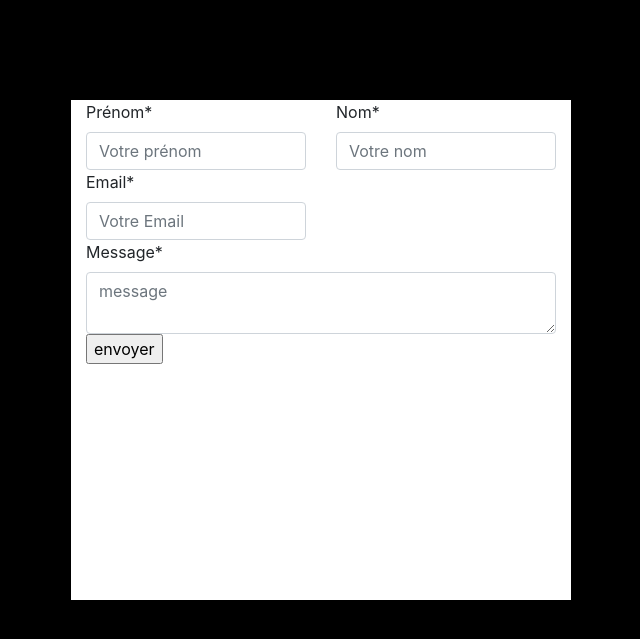
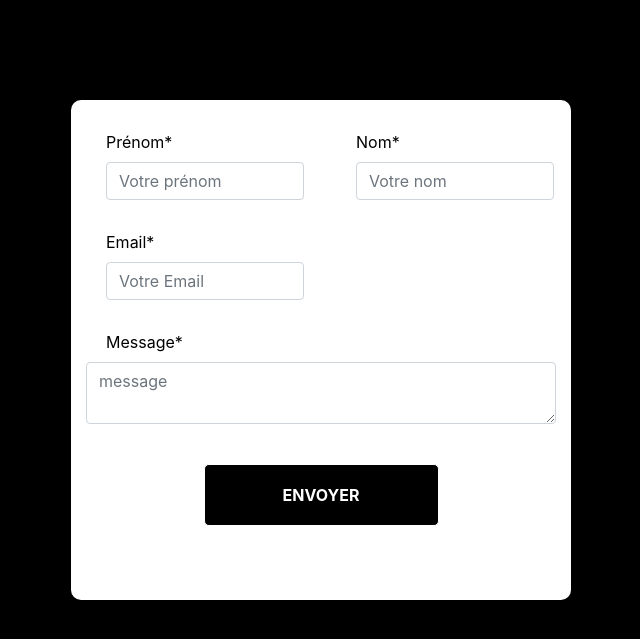
Before and after one commit to CLR60/WebSite-Generator, a PHP site: page /contact.php in a window 1280 px wide. Shown: the part 86-725 px from the top of the page, without its empty margins (319-959 px from the left). Run offline with PHP 8.4, Linux system fonts and the light colour scheme.

Commit message:
Update contactStyle.css

```diff
--- a/css/contactStyle.css
+++ b/css/contactStyle.css
@@ -8,4 +8,39 @@ body{
 	height: 500px;
 	margin: auto;
 	margin-top: 100px;
+	border-radius: 10px;
 }
+
+
+input[type=submit]{
+	margin: 40px auto 40px;
+	display: block;
+}
+
+label{
+	margin-top: 30px;
+	margin-left: 20px;
+	margin-right: 20px;
+}
+
+input[type=text]{
+	width: 90%;
+	height: auto;
+	margin-left: 20px;
+	margin-right: 20px;
+}
+
+.button{
+  border: 1px solid #FFF;
+  background: #000;
+  color: #FFF;
+  width: 50%;
+  font-weight: bold;
+  text-transform: uppercase;
+  padding: 18px;
+  border-radius: 5px;
+}
+
+label{
+  color: #000;
+}
```
